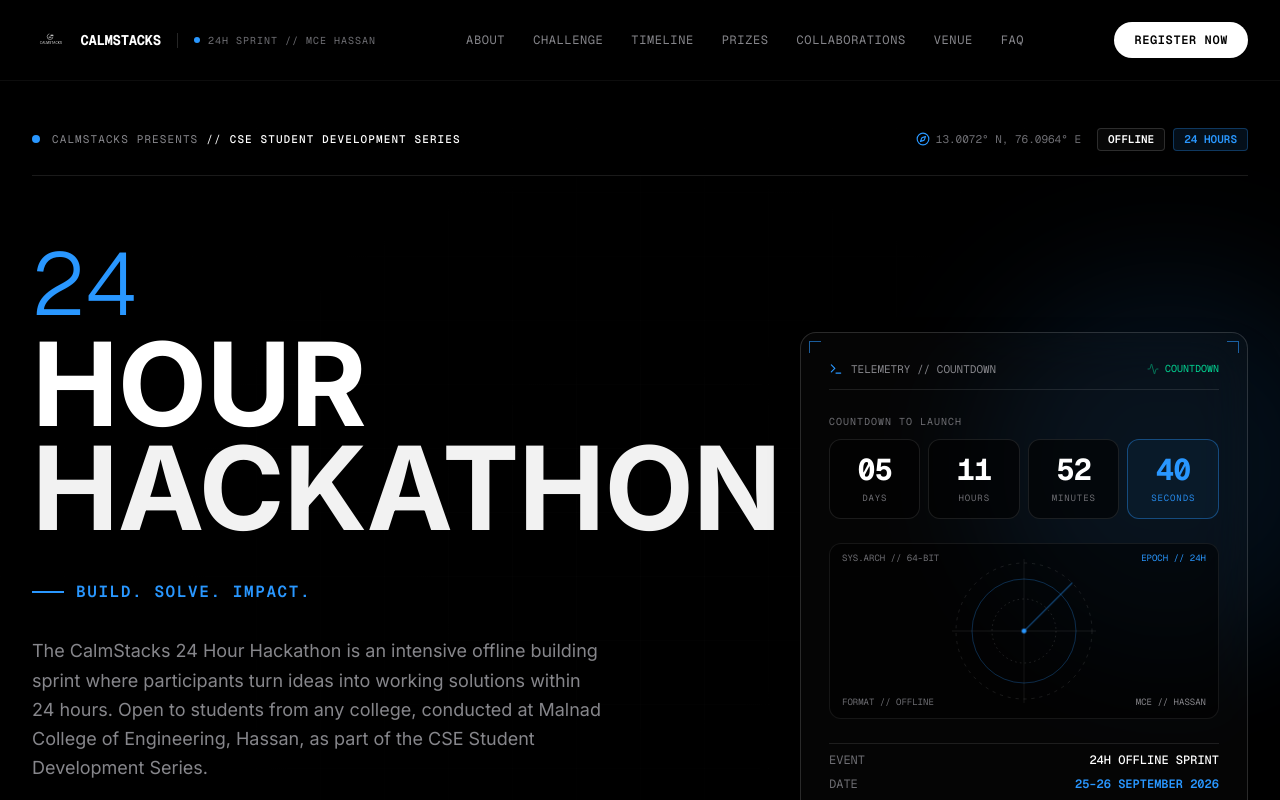
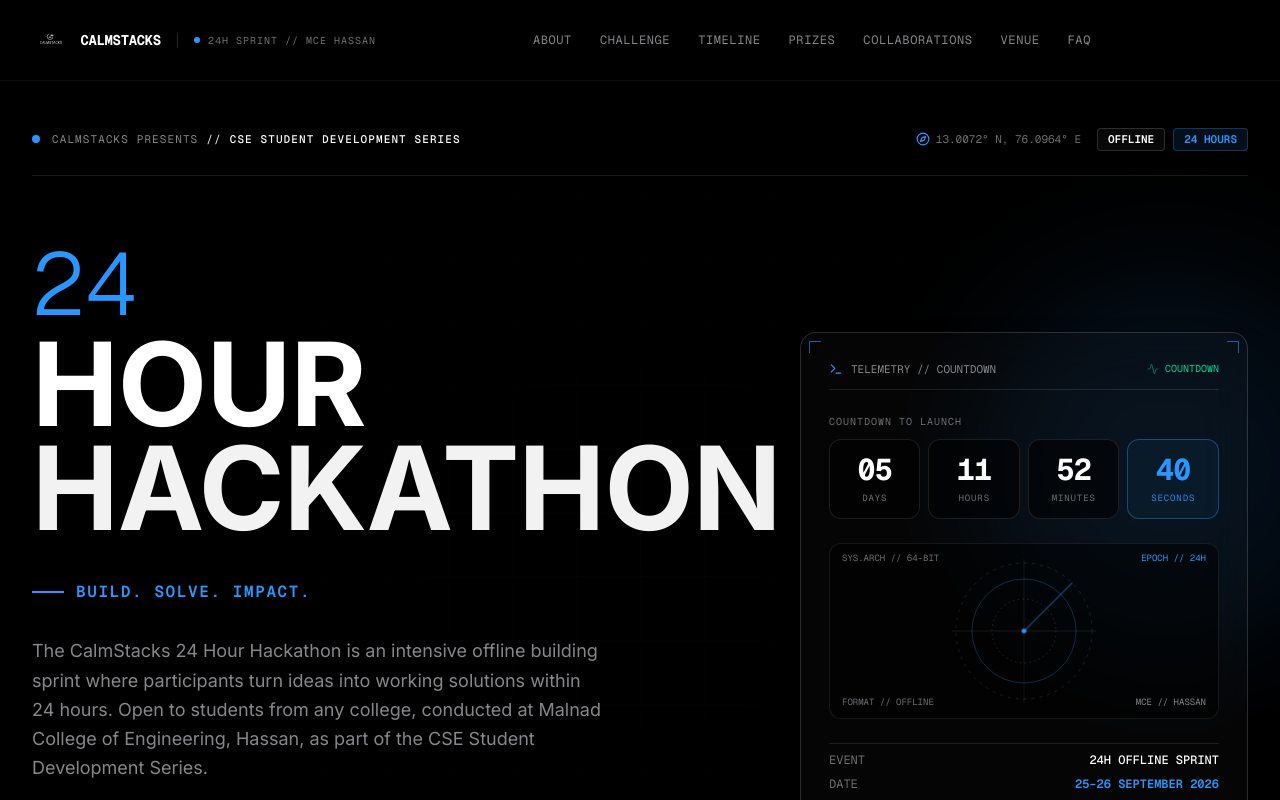
Before and after one commit to Arilsrinivas/calmstacks-website-v2, a Next.js app: page /hackathon in a window 1280 px wide. Shown: the top 800 px of the page. Built offline with nearby package versions, Linux system fonts and the light colour scheme.

Commit message:
Update HackathonNav.tsx remove registration

```diff
--- a/src/components/hackathon/HackathonNav.tsx
+++ b/src/components/hackathon/HackathonNav.tsx
@@ -81,13 +81,6 @@
 
         {/* Right Action: Register CTA */}
         <div className="hidden md:flex items-center gap-4">
-          <button
-            type="button"
-            onClick={onOpenRegister}
-            className="font-mono text-xs font-semibold px-5 py-2.5 rounded-full bg-white text-black hover:bg-white/90 transition-all tracking-wider flex items-center gap-1.5 shadow-sm active:scale-95 cursor-pointer"
-          >
-            <span>REGISTER NOW</span>
-          </button>
         </div>
 
         {/* Mobile Hamburger Toggle */}
```
